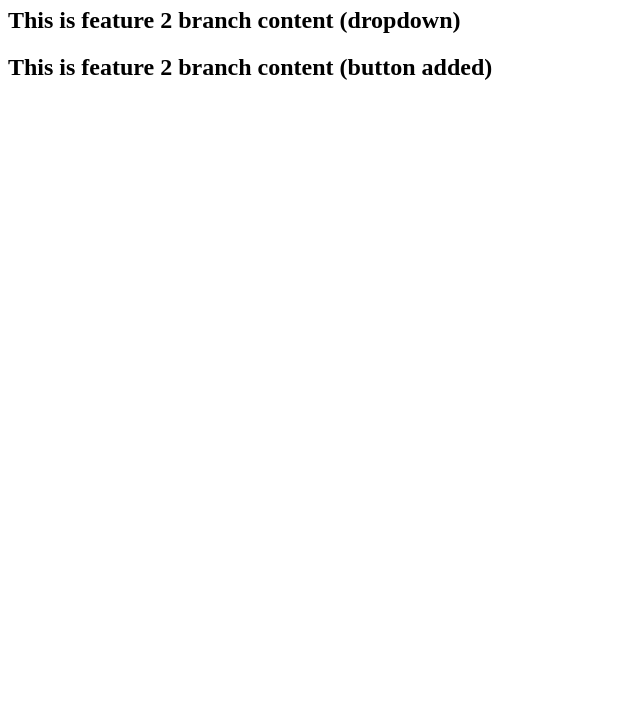
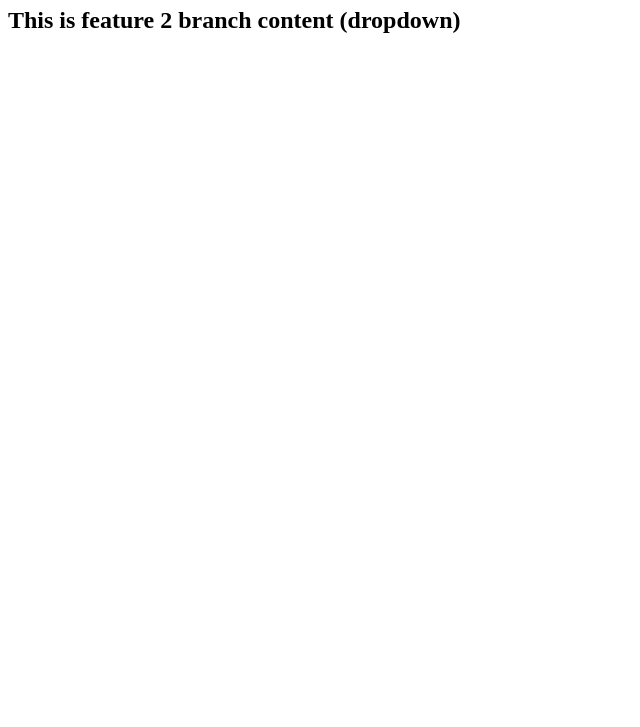
Before and after one commit to Rupesh2704/local-repo, a plain HTML site: page index.html in a window 1280 px wide. Shown: the part 73-800 px from the top of the page, without its empty margins (0-640 px from the left). Drawn offline with Linux system fonts and the light colour scheme.

Commit message:
index updated

```diff
--- a/index.html
+++ b/index.html
@@ -11,7 +11,7 @@
 
     <h2>This is feature 2 branch content (dropdown)</h2>
 
-    <h2>This is feature 2 branch content (button added)</h2>
+
 
 
 
```
